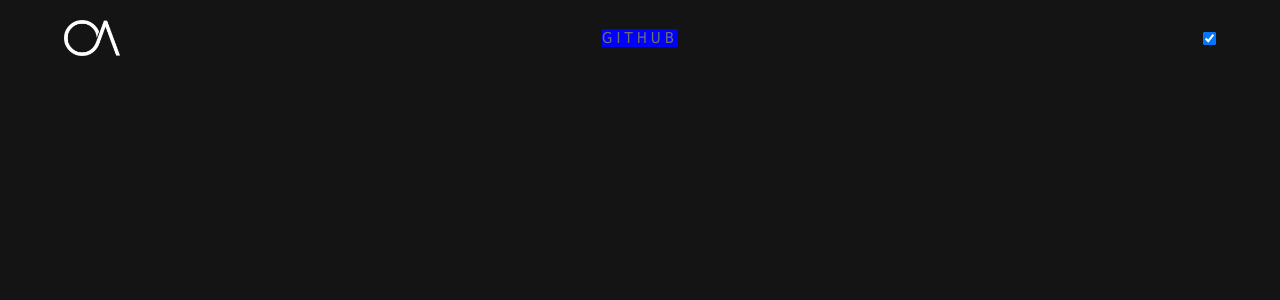
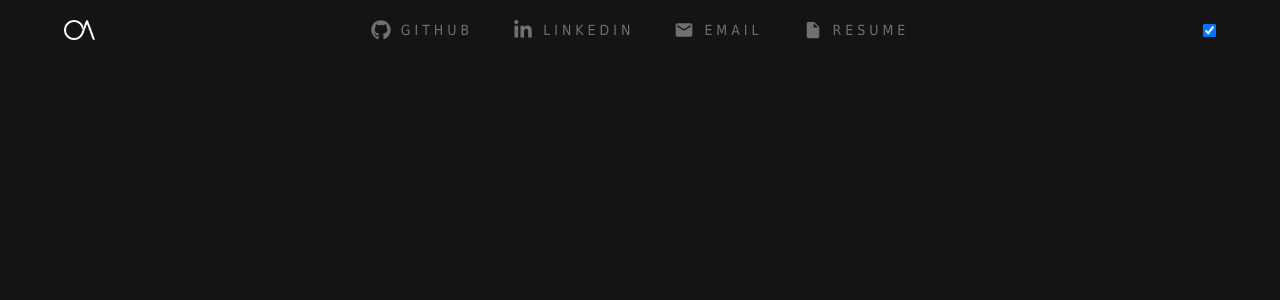
Before and after one commit to OlegAba/OlegAba, a React (Create React App) app: page / in a window 1280 px wide. Shown: the top 300 px of the page. Built offline with nearby package versions, Linux system fonts and the light colour scheme.

Commit message:
Complete nav link component

```diff
--- a/src/components/imageTitleLink/ImageTitleLink.js
+++ /dev/null
@@ -1,20 +0,0 @@
-import React from 'react';
-import PropTypes from 'prop-types';
-import { StyledImageTitleLink } from './ImageTitleLink.styled';
-import githubLogo from '../../assets/icons/github.svg';
-
-const ImageTitleLink = ({ ...props }) => {
-
-  return (
-    <StyledImageTitleLink {...props}>
-      <span background={githubLogo}></span>
-      Github
-    </StyledImageTitleLink>
-  )
-}
-
-ImageTitleLink.propTypes = {
-
-}
-
-export default ImageTitleLink;
--- a/src/components/imageTitleLink/ImageTitleLink.styled.js
+++ /dev/null
@@ -1,13 +0,0 @@
-import styled from 'styled-components';
-
-export const StyledImageTitleLink = styled.a`
-    background-color: blue;
-    font-size: 15px;
-    letter-spacing: 4px;
-    text-transform: uppercase;
-
-    span {
-        height: 20px;
-        width: 20px;
-    }
-`;
--- /dev/null
+++ b/src/components/navLink/NavLink.js
@@ -0,0 +1,20 @@
+import React from 'react';
+import PropTypes from 'prop-types';
+import { StyledNavLink } from './NavLink.styled';
+import githubLogo from '../../assets/icons/github.svg';
+
+const NavLink = ({Icon, title, ...props }) => {
+
+  return (
+    <StyledNavLink {...props}>
+      <Icon className="navLink-icon" size="20px" />
+      {title}
+    </StyledNavLink>
+  )
+}
+
+NavLink.propTypes = {
+
+}
+
+export default NavLink;
--- /dev/null
+++ b/src/components/navLink/NavLink.styled.js
@@ -0,0 +1,13 @@
+import styled from 'styled-components';
+
+export const StyledNavLink = styled.a`
+    display: flex;
+    align-items: center;
+    letter-spacing: 4px;
+    text-transform: uppercase;
+    font-size: 14px;
+
+    .navLink-icon {
+        margin-right: 10px;
+    }
+`;
--- a/src/components/navbar/Navbar.js
+++ b/src/components/navbar/Navbar.js
@@ -1,8 +1,11 @@
 import React from 'react';
 import PropTypes from 'prop-types';
 import { StyledNavbar } from './Navbar.styled';
-import { CgMenu } from 'react-icons/cg'
-import ImageTitleButton from '../imageTitleLink/ImageTitleLink';
+import { CgMenu } from 'react-icons/cg';
+import { FaGithub, FaLinkedinIn } from 'react-icons/fa';
+import { MdEmail } from 'react-icons/md';
+import { IoMdDocument } from 'react-icons/io';
+import NavLink from '../navLink/NavLink';
 
 const Navbar = ({
   logo,
@@ -21,11 +24,10 @@ const Navbar = ({
 
   const navLinkButtons = (
     <div className="nav-links">
-      <ImageTitleButton />
-      {/* <a href="">Github</a>
-      <a href="">LinkedIn</a>
-      <a href="">Email</a>
-      <a href="">Resume</a> */}
+      <NavLink Icon={ FaGithub } title="Github" href="#" />
+      <NavLink Icon={ FaLinkedinIn } title="LinkedIn" href="#" />
+      <NavLink Icon={ MdEmail } title="Email" href="#" />
+      <NavLink Icon={ IoMdDocument } title="Resume" href="#" />
     </div>
   );
 
--- a/src/components/navbar/Navbar.styled.js
+++ b/src/components/navbar/Navbar.styled.js
@@ -5,7 +5,7 @@ export const StyledNavbar = styled.nav`
 
   .navbar-container {
     display: flex;
-    height: 36px;
+    height: 20px;
 
     .nav-logo {
       flex: 1;
```
Also changed, not shown: src/assets/icons/github.svg (deleted).
